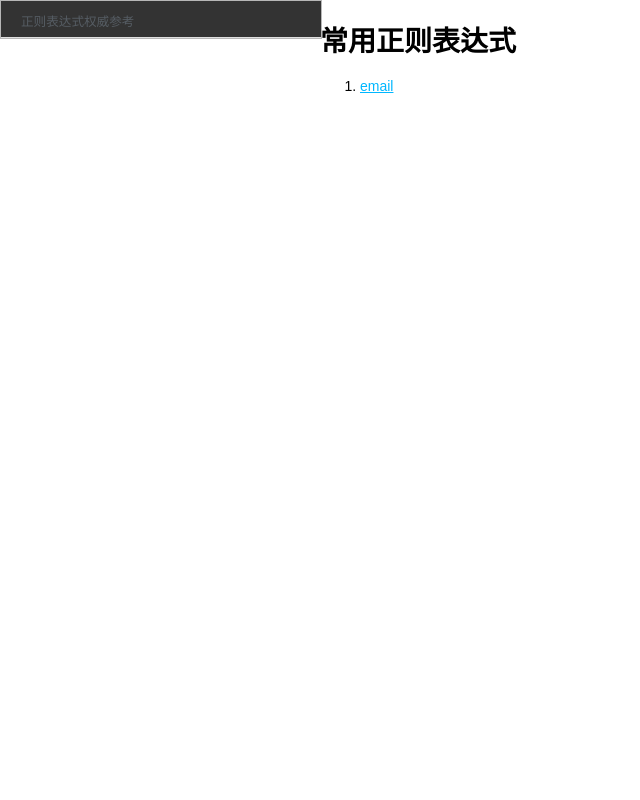
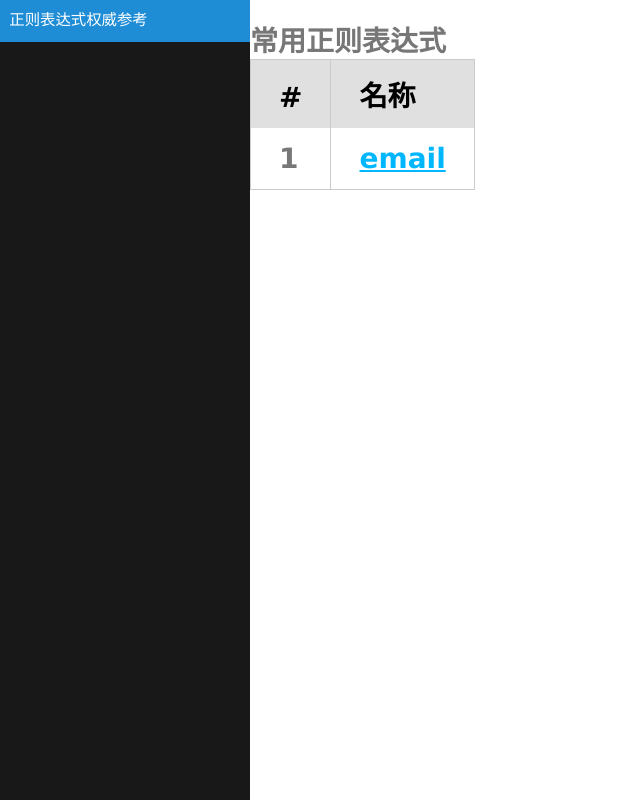
Before and after one commit to qazwsxedc121/regx_ref, a Node server app: page / in a window 1280 px wide. Shown: the whole page, without its empty margins (0-640 px from the left). Run offline with Node 20, Linux system fonts and the light colour scheme.

Commit message:
Error page & new pure.css layout

```diff
--- /dev/null
+++ b/public/stylesheets/side-menu.css
@@ -0,0 +1,238 @@
+body {
+    color: #777;
+}
+
+.pure-img-responsive {
+    max-width: 100%;
+    height: auto;
+}
+
+/*
+Add transition to containers so they can push in and out.
+*/
+#layout,
+#menu,
+.menu-link {
+    -webkit-transition: all 0.2s ease-out;
+    -moz-transition: all 0.2s ease-out;
+    -ms-transition: all 0.2s ease-out;
+    -o-transition: all 0.2s ease-out;
+    transition: all 0.2s ease-out;
+}
+
+/*
+This is the parent `<div>` that contains the menu and the content area.
+*/
+#layout {
+    position: relative;
+    padding-left: 0;
+}
+    #layout.active {
+        position: relative;
+        left: 250px;
+    }
+        #layout.active #menu {
+            left: 250px;
+            width: 250px;
+        }
+
+        #layout.active .menu-link {
+            left: 250px;
+        }
+/*
+The content `<div>` is where all your content goes.
+*/
+.content {
+    margin: 0 auto;
+    padding: 0 2em;
+    max-width: 800px;
+    margin-bottom: 50px;
+    line-height: 1.6em;
+}
+
+.header {
+     margin: 0;
+     color: #333;
+     text-align: center;
+     padding: 2.5em 2em 0;
+     border-bottom: 1px solid #eee;
+ }
+    .header h1 {
+        margin: 0.2em 0;
+        font-size: 3em;
+        font-weight: 300;
+    }
+     .header h2 {
+        font-weight: 300;
+        color: #ccc;
+        padding: 0;
+        margin-top: 0;
+    }
+
+.content-subhead {
+    margin: 50px 0 20px 0;
+    font-weight: 300;
+    color: #888;
+}
+
+
+
+/*
+The `#menu` `<div>` is the parent `<div>` that contains the `.pure-menu` that
+appears on the left side of the page.
+*/
+
+#menu {
+    margin-left: -250px; /* "#menu" width */
+    width: 250px;
+    position: fixed;
+    top: 0;
+    left: 0;
+    bottom: 0;
+    z-index: 1000; /* so the menu or its navicon stays above all content */
+    background: #191818;
+    overflow-y: auto;
+    -webkit-overflow-scrolling: touch;
+}
+    /*
+    All anchors inside the menu should be styled like this.
+    */
+    #menu a {
+        color: #999;
+        border: none;
+        padding: 0.6em 0 0.6em 0.6em;
+    }
+
+    /*
+    Remove all background/borders, since we are applying them to #menu.
+    */
+     #menu .pure-menu,
+     #menu .pure-menu ul {
+        border: none;
+        background: transparent;
+    }
+
+    /*
+    Add that light border to separate items into groups.
+    */
+    #menu .pure-menu ul,
+    #menu .pure-menu .menu-item-divided {
+        border-top: 1px solid #333;
+    }
+        /*
+        Change color of the anchor links on hover/focus.
+        */
+        #menu .pure-menu li a:hover,
+        #menu .pure-menu li a:focus {
+            background: #333;
+        }
+
+    /*
+    This styles the selected menu item `<li>`.
+    */
+    #menu .pure-menu-selected,
+    #menu .pure-menu-heading {
+        background: #1f8dd6;
+    }
+        /*
+        This styles a link within a selected menu item `<li>`.
+        */
+        #menu .pure-menu-selected a {
+            color: #fff;
+        }
+
+    /*
+    This styles the menu heading.
+    */
+    #menu .pure-menu-heading {
+        font-size: 110%;
+        color: #fff;
+        margin: 0;
+    }
+
+/* -- Dynamic Button For Responsive Menu -------------------------------------*/
+
+/*
+The button to open/close the Menu is custom-made and not part of Pure. Here's
+how it works:
+*/
+
+/*
+`.menu-link` represents the responsive menu toggle that shows/hides on
+small screens.
+*/
+.menu-link {
+    position: fixed;
+    display: block; /* show this only on small screens */
+    top: 0;
+    left: 0; /* "#menu width" */
+    background: #000;
+    background: rgba(0,0,0,0.7);
+    font-size: 10px; /* change this value to increase/decrease button size */
+    z-index: 10;
+    width: 2em;
+    height: auto;
+    padding: 2.1em 1.6em;
+}
+
+    .menu-link:hover,
+    .menu-link:focus {
+        background: #000;
+    }
+
+    .menu-link span {
+        position: relative;
+        display: block;
+    }
+
+    .menu-link span,
+    .menu-link span:before,
+    .menu-link span:after {
+        background-color: #fff;
+        width: 100%;
+        height: 0.2em;
+    }
+
+        .menu-link span:before,
+        .menu-link span:after {
+            position: absolute;
+            margin-top: -0.6em;
+            content: " ";
+        }
+
+        .menu-link span:after {
+            margin-top: 0.6em;
+        }
+
+
+/* -- Responsive Styles (Media Queries) ------------------------------------- */
+
+/*
+Hides the menu at `48em`, but modify this based on your app's needs.
+*/
+@media (min-width: 48em) {
+
+    .header,
+    .content {
+        padding-left: 2em;
+        padding-right: 2em;
+    }
+
+    #layout {
+        padding-left: 250px; /* left col width "#menu" */
+        left: 0;
+    }
+    #menu {
+        left: 250px;
+    }
+
+    .menu-link {
+        position: fixed;
+        left: 250px;
+        display: none;
+    }
+
+    #layout.active .menu-link {
+        left: 250px;
+    }
+}
--- a/routes/index.js
+++ b/routes/index.js
@@ -4,5 +4,5 @@
  */
 
 exports.index = function(req, res){
-  res.render('index', { title: 'Express' });
+  res.render('index', { title: '正则表达式参考' });
 };
--- a/views/index.jade
+++ b/views/index.jade
@@ -1,9 +1,13 @@
-extends layout
+extends sidebar_layout
 
-block content
-  #layout.pure-g
-    include sidebar
-    #main.pure-u-3-4
-      h1 常用正则表达式
-      ol
-        li: a(href="regitem/email_0") email
+block main
+  h1 常用正则表达式
+    table.pure-table
+      thead
+        tr
+          th #
+          th 名称
+      tbody
+        tr
+          td 1
+          td: a(href="regitem/email_0") email
--- a/views/layout.jade
+++ b/views/layout.jade
@@ -4,5 +4,6 @@ html
     title= title
     link(rel='stylesheet', href='/stylesheets/style.css')
     link(rel='stylesheet', href='/stylesheets/pure-min.css')
+    link(rel='stylesheet', href='/stylesheets/side-menu.css')
   body
     block content
--- a/views/sidebar.jade
+++ b/views/sidebar.jade
@@ -1,6 +1,6 @@
 //
    Created by guoxc on 14-3-17.
 
-#sidebar.pure-u-1-4
-  div.pure-menu.pure-menu-open.sidebar-menu
+div#menu
+  div.pure-menu.pure-menu-open
     a.pure-menu-heading(href="/") 正则表达式权威参考
--- /dev/null
+++ b/views/sidebar_layout.jade
@@ -0,0 +1,9 @@
+//
+   Created by guoxc on 14-4-2.
+
+extends layout
+block content
+  #layout
+    include sidebar
+    #main
+      block main
```
Also changed, not shown: routes/regitem.js (+5 -3 lines), views/error.jade (added, +7 -0 lines), views/regitem.jade (+5 -8 lines), README.md, 2 other files.
